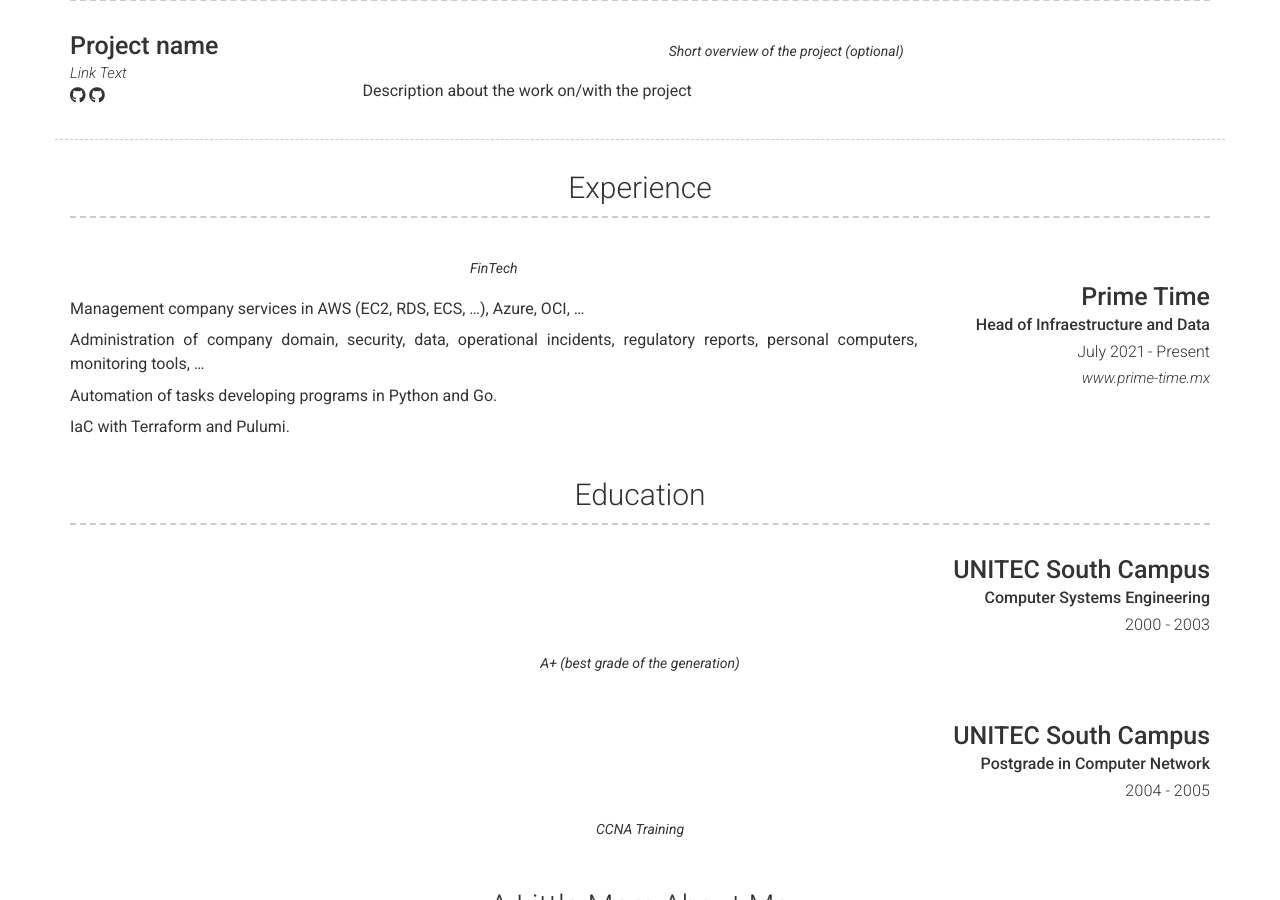
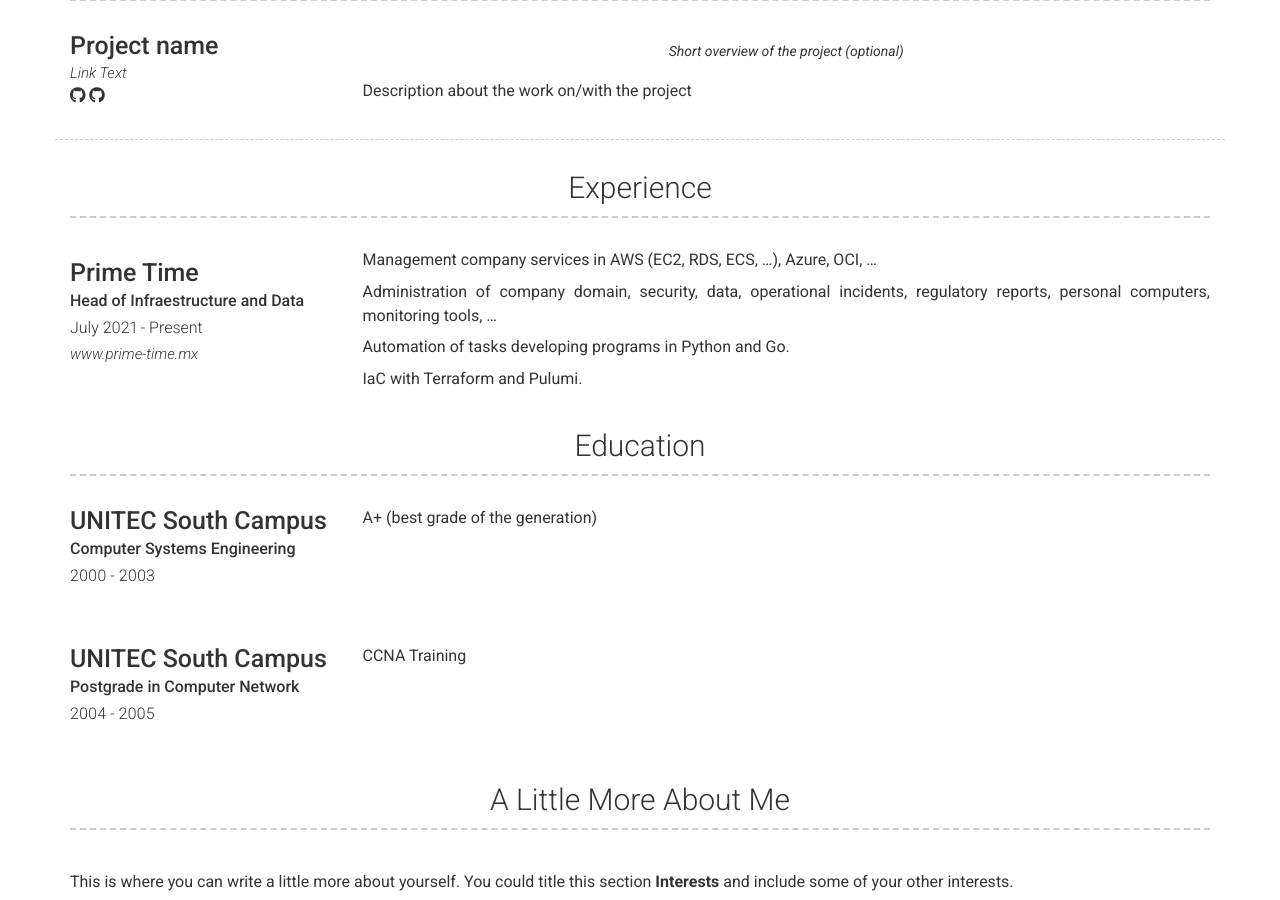
Before and after one commit to angeljach/angeljach.github.io, a Jekyll site: the page built from index.md, in a window 1280 px wide and 900 px high, scrolled down 952 px. Built offline with Jekyll 4.4.1, drawn with Linux system fonts in a browser that asks for light colours; nearby versions of some CDN libraries.

Commit message:
feat: rearenge content

```diff
--- a/_config.yml
+++ b/_config.yml
@@ -83,13 +83,13 @@ content:
   - title: Experience
     layout: list
     content:
-      - layout: right
+      - layout: left
         title: Prime Time
         sub_title: Head of Infraestructure and Data
         caption: July 2021 - Present
         link: www.prime-time.mx
-        quote: >
-          FinTech
+        # quote: >
+        #   FinTech
         description: | # this will include new lines to allow paragraphs
           Management company services in AWS (EC2, RDS, ECS, …), Azure, OCI, …
 
@@ -101,23 +101,23 @@ content:
   - title: Education
     layout: list
     content:
-      - layout: top-right
+      - layout: left
         title: UNITEC South Campus
         sub_title: Computer Systems Engineering
         caption: 2000 - 2003
-        quote: >
+        # quote: >
+        #   A+ (best grade of the generation)
+        description: | # this will include new lines to allow paragraphs
           A+ (best grade of the generation)
-        # description: | # this will include new lines to allow paragraphs
-        #   Description of qualification
 
-      - layout: top-right
+      - layout: left
         title: UNITEC South Campus
         sub_title: Postgrade in Computer Network
         caption: 2004 - 2005
-        quote: >
+        # quote: >
+        #   CCNA Training
+        description: | # this will include new lines to allow paragraphs
           CCNA Training
-        # description: | # this will include new lines to allow paragraphs
-        #   Description of qualification
   - title: A Little More About Me
     layout: text
     content: | # this will include new lines to allow paragraphs
```
